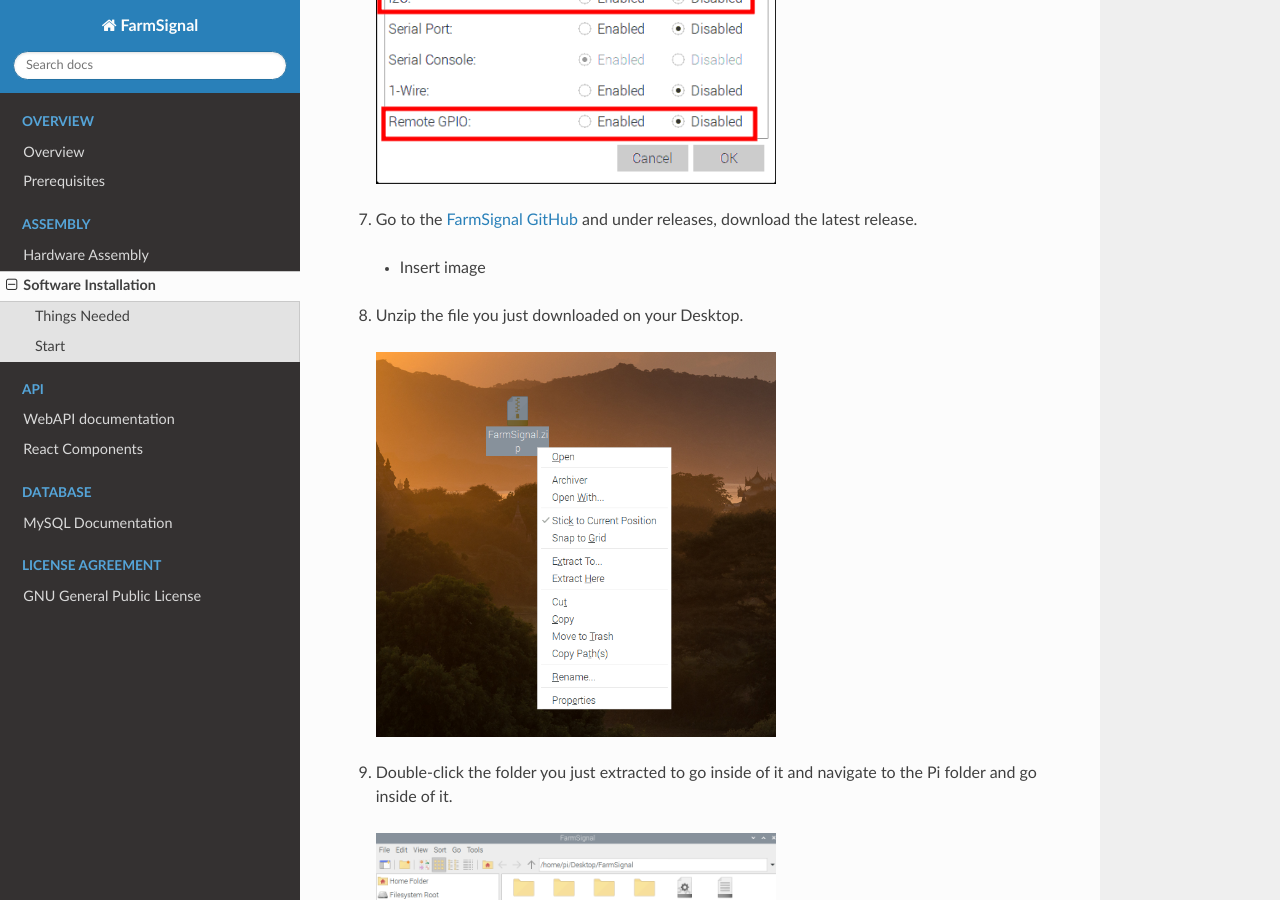
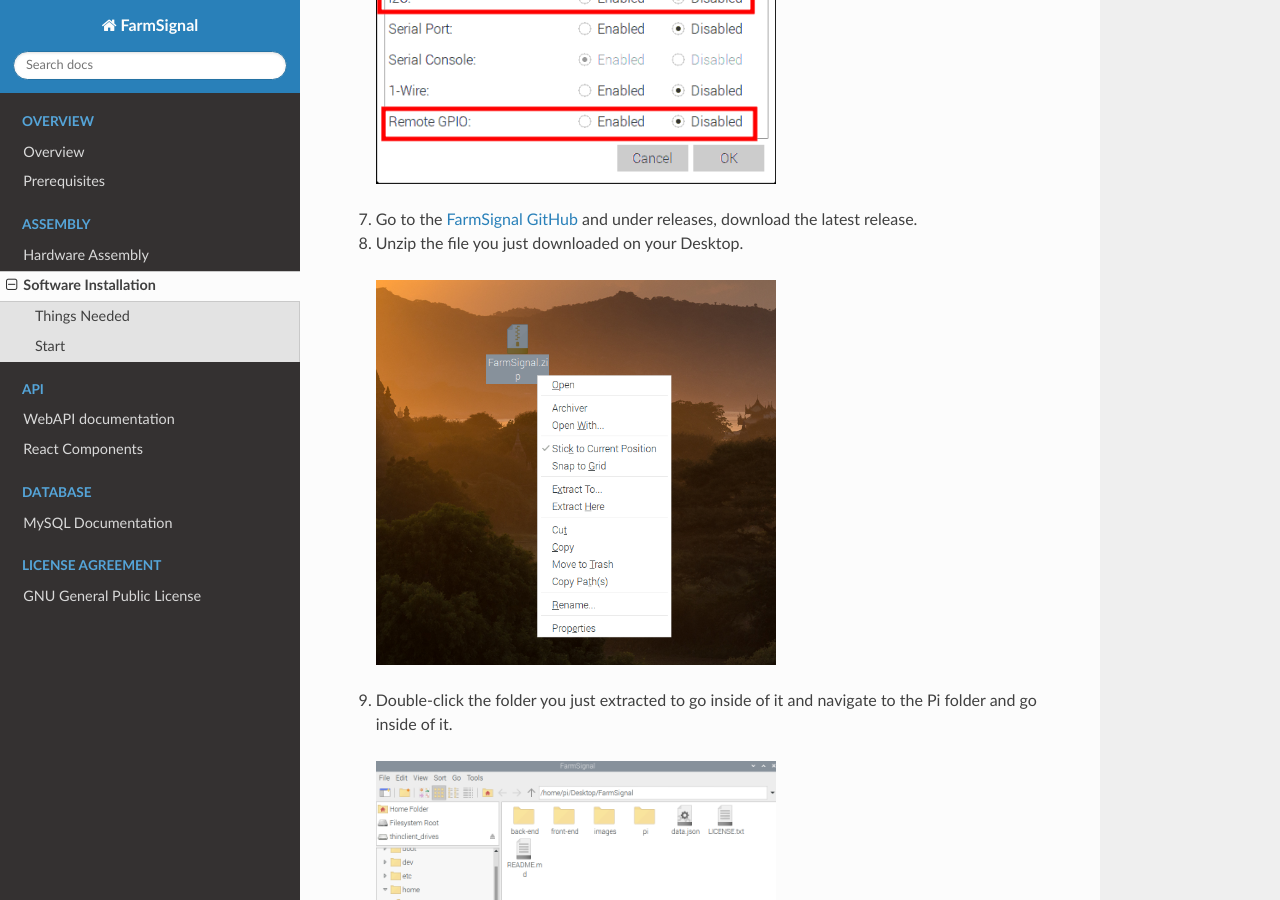
Before and after one commit to AlanConstantino/FarmSignal, a Sphinx documentation site: the page built from docs/assembly/software.rst, in a window 1280 px wide and 900 px high, scrolled down 2570 px. Built offline with Sphinx 7.4.7 and the Read the Docs theme 2.0.0, drawn with Linux system fonts in a browser that asks for light colours.

Commit message:
Update software.rst

```diff
--- a/docs/assembly/software.rst
+++ b/docs/assembly/software.rst
@@ -56,8 +56,6 @@ Start
     :alt: Navigation steps.
 
 7. Go to the `FarmSignal GitHub <https://github.com/AlanConstantino/FarmSignal/releases>`__ and under releases, download the latest release.
-
-  - Insert image
 
 8. Unzip the file you just downloaded on your Desktop.
 
```
